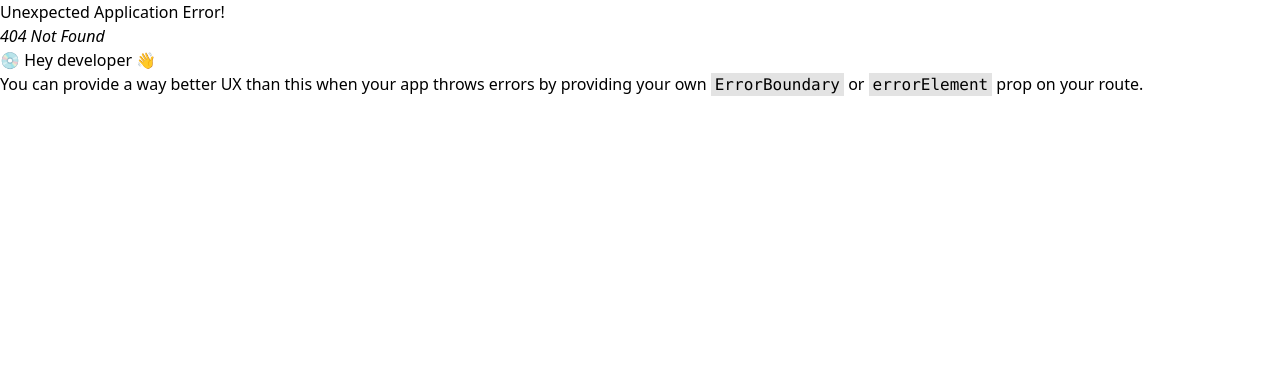
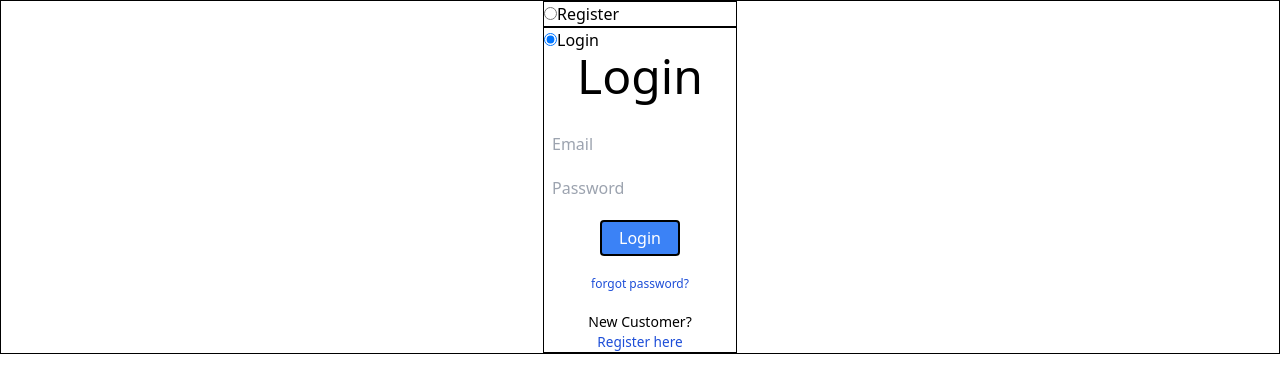
Before and after one commit to Skysparko/sparko-ecom, a React (Vite) app in the folder client/: page /authentication in a window 1280 px wide. Before the commit this address had no page. Shown: the top 392 px of the page. Built offline with nearby package versions, Linux system fonts and the light colour scheme.

Commit message:
working on authentication page ui

```diff
--- a/client/src/App.tsx
+++ b/client/src/App.tsx
@@ -6,17 +6,17 @@ import {
 } from "react-router-dom";
 import "./App.css";
 import Home from "./pages/Home";
-import Login from "./components/Login";
-import Register from "./components/Register";
 import Layout from "./components/Layout";
+import Authentication from "./pages/Authentication";
 
 const router = createBrowserRouter(
   createRoutesFromElements(
-    <Route path="/" element={<Layout />}>
-      <Route index element={<Home />} />
-      <Route path="login" element={<Login />} />
-      <Route path="register" element={<Register />} />
-    </Route>
+    <>
+      <Route path="/" element={<Layout />}>
+        <Route index element={<Home />} />
+      </Route>
+      <Route path="/authentication" element={<Authentication />} />
+    </>
   )
 );
 
--- a/client/src/components/Header.tsx
+++ b/client/src/components/Header.tsx
@@ -5,8 +5,10 @@ import { MdOutlineKeyboardArrowRight, MdSearch } from "react-icons/md";
 import { RiShoppingCartFill } from "react-icons/ri";
 import "../App.css";
 import SideBar, { openSidebar } from "./SideBar";
+import { useNavigate } from "react-router-dom";
 
 export default function Header() {
+  const navigate = useNavigate();
   const [width, setWidth] = useState(
     window.innerWidth > 0 ? window.innerWidth : screen.width
   );
@@ -54,7 +56,7 @@ export default function Header() {
       </aside>
       <article
         id="header"
-        className="grid grid-cols-[1fr,2.5fr,1fr] border border-black py-2 text-2xl max-lg:text-xl  max-md:text-lg"
+        className="grid select-none grid-cols-[1fr,2.5fr,1fr] border border-black py-2 text-2xl  max-lg:text-xl max-md:text-lg"
       >
         {/* hamburger column and the name of the company */}
         <div className=" flex  items-center  gap-5  pl-5 text-3xl max-lg:text-2xl max-md:gap-2 max-md:pl-2 max-sm:text-[1.4rem]">
@@ -62,7 +64,9 @@ export default function Header() {
             <VscThreeBars />
           </button>
 
-          <h1 className="cursor-pointer">SStore</h1>
+          <h1 className="cursor-pointer" onClick={() => navigate("/")}>
+            SStore
+          </h1>
         </div>
 
         {/* Ui for search */}
@@ -76,7 +80,7 @@ export default function Header() {
             <select
               name="categories"
               id="categories_desktop"
-              className="rounded-l-md border border-black bg-white text-center outline-none"
+              className="cursor-pointer rounded-l-md border border-black bg-white text-center outline-none"
             >
               <option value="All">All</option>
               <option value="Clothing">Clothing</option>
@@ -103,8 +107,11 @@ export default function Header() {
         </div>
 
         {/* section containing login and cart  */}
-        <div className=" flex justify-end gap-10  pr-5 max-md:gap-5">
-          <span className="flex items-center">
+        <div className=" flex  justify-end  gap-10 pr-5 max-md:gap-5">
+          <span
+            className="flex cursor-pointer items-center"
+            onClick={() => navigate("/authentication")}
+          >
             <h3 className="">Login</h3>
 
             <MdOutlineKeyboardArrowRight size={15} />
--- a/client/src/components/Login.tsx
+++ b/client/src/components/Login.tsx
@@ -35,7 +35,7 @@ export default function Login() {
   const [email, setEmail] = React.useState("");
   const [password, setPassword] = React.useState("");
   return (
-    <div className="  flex h-[100vh] flex-col items-center justify-center">
+    <div className="  flex  flex-col items-center justify-center">
       <h1 className=" text-center text-5xl font-medium">Login</h1>
       <form
         method="post"
--- a/client/src/components/Register.tsx
+++ b/client/src/components/Register.tsx
@@ -39,7 +39,7 @@ export default function Register() {
   const [password, setPassword] = React.useState("");
   const [confirmPassword, setConfirmPassword] = React.useState("");
   return (
-    <div className="m-auto flex h-[100vh] flex-col items-center justify-center">
+    <div className="m-auto flex  flex-col items-center justify-center">
       <h1 className="mb-8 text-center text-5xl font-medium">Register</h1>
       <form
         method="post"
--- a/client/src/components/SideBar.tsx
+++ b/client/src/components/SideBar.tsx
@@ -1,29 +1,36 @@
 import React from "react";
 import { RxCross1 } from "react-icons/rx";
+import { FaUserCircle } from "react-icons/fa";
 
 const closeSidebar = () => {
-  document.getElementById("header__sidebar")?.classList.add("-left-48");
+  document.getElementById("header__sidebar")?.classList.add("-left-80");
   document.getElementById("header__sidebar")?.classList.remove("left-0");
 };
 
 export const openSidebar = () => {
   document.getElementById("header__sidebar")?.classList.add("left-0");
-  document.getElementById("header__sidebar")?.classList.remove("-left-48");
+  document.getElementById("header__sidebar")?.classList.remove("-left-80");
 };
 
 export default function SideBar() {
   return (
     <div
       id="header__sidebar"
-      className="absolute -left-48 top-0 flex  border border-black bg-white text-center text-2xl transition-all duration-500 ease-in-out"
+      className=" absolute -left-80 top-0 flex text-xl   transition-all duration-500 ease-in-out "
     >
-      <section className="border border-black">
-        <h1 className="text-3xl">SStore</h1>
-        <ul>
-          <li>test</li>
-          <li>test</li>
-          <li>test</li>
-        </ul>
+      <section className="border border-black bg-white">
+        <header className="flex w-60 items-center gap-2 border border-black py-3 pl-3">
+          <FaUserCircle />
+          <h1 className="  text-[1.3rem]">Register & Login</h1>
+        </header>
+        <main>
+          <ul>
+            <li className="border border-black">test</li>
+            <li className="border border-black">test</li>
+            <li className="border border-black">test</li>
+          </ul>
+        </main>
+        <footer className="border border-black">footer</footer>
       </section>
       <button className="cursor-pointer self-start" onClick={closeSidebar}>
         <RxCross1 />
--- /dev/null
+++ b/client/src/pages/Authentication.tsx
@@ -0,0 +1,76 @@
+import React, { useEffect } from "react";
+import Register from "../components/Register";
+import Login from "../components/Login";
+import "../App.css";
+
+const toggleExpand = () => {
+  //login elements
+  const loginButton: HTMLInputElement | null =
+    document.querySelector("#login_button")!;
+  const loginBox: HTMLInputElement | null =
+    document.querySelector("#login_box")!;
+
+  //register elements
+  const registerButton: HTMLInputElement | null =
+    document.querySelector("#register_button")!;
+  const registerBox: HTMLElement | null =
+    document.getElementById("register_box")!;
+
+  if (loginButton?.checked) {
+    loginBox.style.overflow = "auto";
+    loginBox.classList.remove("h-0");
+  } else {
+    loginBox.style.overflow = "hidden";
+    loginBox.classList.add("h-0");
+  }
+
+  if (registerButton?.checked) {
+    registerBox.style.overflow = "auto";
+    registerBox.classList.remove("h-0");
+  } else {
+    registerBox.style.overflow = "hidden";
+    registerBox.classList.add("h-0");
+  }
+};
+
+export default function Authentication() {
+  //on load
+  useEffect(() => {
+    const loginButton: HTMLInputElement | null =
+      document.querySelector("#login_button")!;
+    loginButton.checked = true;
+  }, []);
+
+  return (
+    <article className="flex flex-col items-center justify-center border border-black ">
+      <section className="border border-black">
+        <div>
+          <input
+            type="radio"
+            name="authentication"
+            id="register_button"
+            onChange={toggleExpand}
+          />
+          <label htmlFor="register_button">Register</label>
+        </div>
+        <div className="h-0  overflow-hidden" id="register_box">
+          <Register />
+        </div>
+      </section>
+      <section className="border border-black">
+        <div>
+          <input
+            type="radio"
+            name="authentication"
+            id="login_button"
+            onChange={toggleExpand}
+          />
+          <label htmlFor="login_button">Login</label>
+        </div>
+        <div id="login_box">
+          <Login />
+        </div>
+      </section>
+    </article>
+  );
+}
```
Also changed, not shown: client/src/App.css (line endings or trailing spaces).
